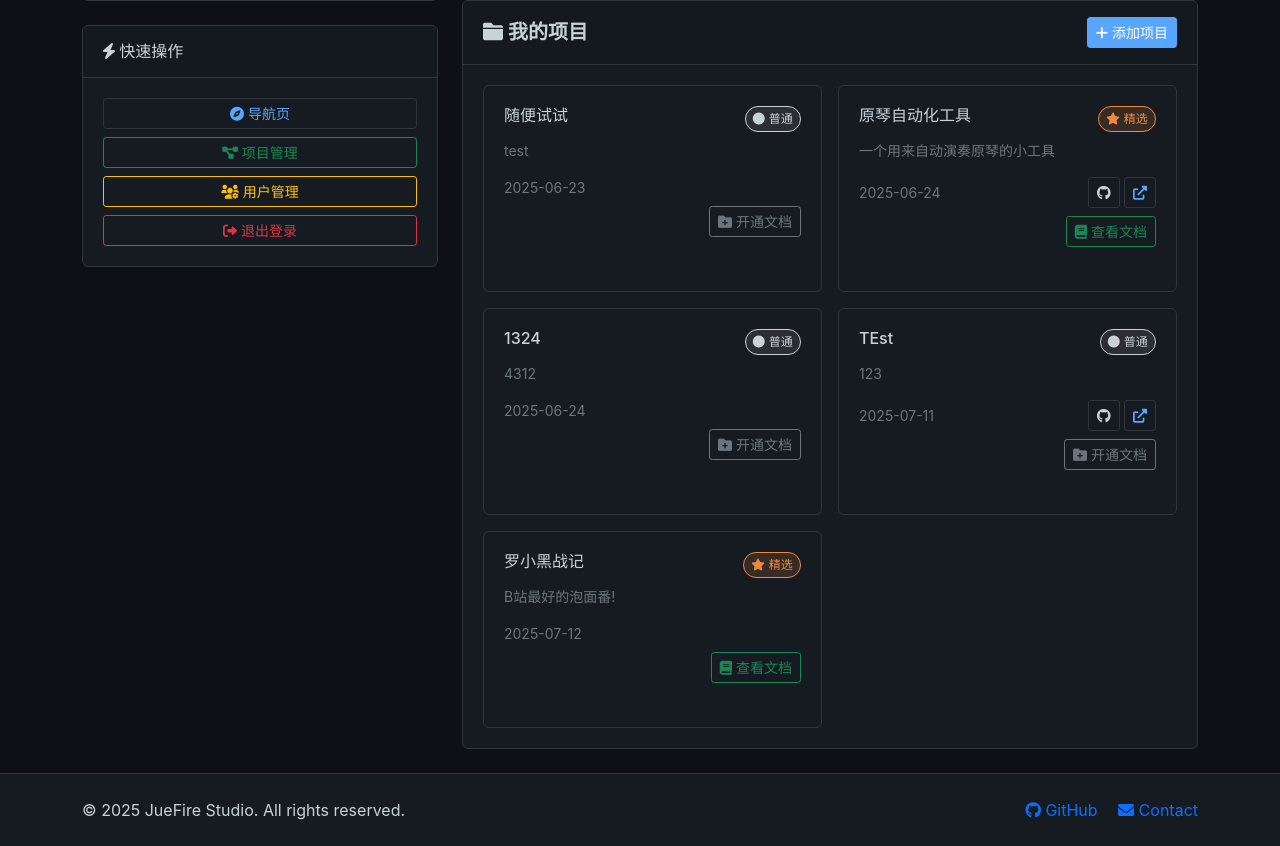
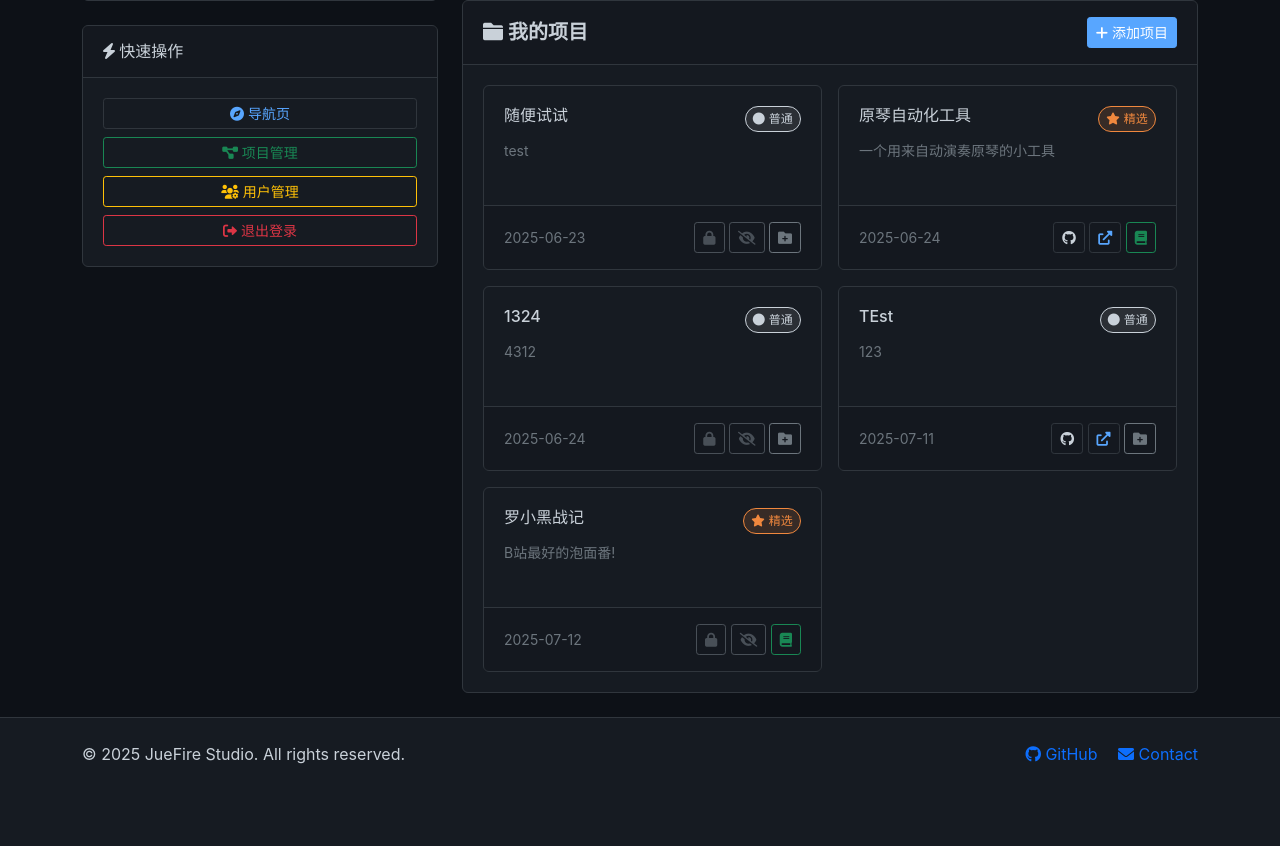
Before and after one commit to Churk-Ben/JuFireX, a Flask app: page /profile in a window 1280 px wide. Shown: the part 242-1088 px from the top of the page. After the commit the page ends 1006 px from the top, so only its background shows below. Run offline with Flask 3, Linux system fonts and the light colour scheme; a user stored in the database is signed in; some libraries are stand-ins or nearby versions.

Commit message:
refactor(profile): 优化项目卡片布局和按钮状态显示
- 将文档管理按钮移至卡片底部与其他按钮统一排列
- 为未设置仓库和演示的按钮添加禁用状态和提示
- 简化按钮样式，保持界面一致性

```diff
--- a/templates/profile.html
+++ b/templates/profile.html
@@ -187,24 +187,30 @@
                           {{ project.description[:80] }}
                           {% if project.description|length >= 80 %}...{% endif %}
                         </p>
+                      </div>
+                      <div class="card-footer">
                         <div class="d-flex justify-content-between align-items-center">
                           <small class="text-muted">{{ project.created_at.strftime('%Y-%m-%d') }}</small>
                           <div>
+                            <!-- 前往仓库按钮 -->
                             {% if project.github_url %}
                               <a href="{{ project.github_url }}" class="btn btn-sm btn-outline-light" target="_blank"><i class="fab fa-github"></i></a>
+                            {% else %}
+                              <button class="btn btn-sm btn-outline-secondary" disabled title="未设置仓库" style="opacity: 0.6; pointer-events: auto"><i class="fas fa-lock"></i></button>
                             {% endif %}
+                            <!-- 项目演示按钮 -->
                             {% if project.demo_url %}
                               <a href="{{ project.demo_url }}" class="btn btn-sm btn-outline-primary" target="_blank"><i class="fas fa-external-link-alt"></i></a>
+                            {% else %}
+                              <button class="btn btn-sm btn-outline-secondary" disabled title="未设置演示" style="opacity: 0.6; pointer-events: auto"><i class="fas fa-eye-slash"></i></button>
+                            {% endif %}
+                            <!-- 文档管理按钮 -->
+                            {% if project.docs_opened %}
+                              <a href="{{ url_for('project_docs', project_id=project.id) }}" class="btn btn-sm btn-outline-success" title="查看文档"><i class="fas fa-book"></i></a>
+                            {% else %}
+                              <button onclick="openDocs({{ project.id }})" class="btn btn-sm btn-outline-secondary" title="开通文档"><i class="fas fa-folder-plus"></i></button>
                             {% endif %}
                           </div>
-                        </div>
-                        <!-- 文档管理按钮 -->
-                        <div class="mt-2 d-flex justify-content-end">
-                          {% if project.docs_opened %}
-                            <a href="{{ url_for('project_docs', project_id=project.id) }}" class="btn btn-sm btn-outline-success"><i class="fas fa-book"></i> 查看文档</a>
-                          {% else %}
-                            <button onclick="openDocs({{ project.id }})" class="btn btn-sm btn-outline-secondary"><i class="fas fa-folder-plus"></i> 开通文档</button>
-                          {% endif %}
                         </div>
                       </div>
                     </div>
```
Also changed, not shown: projects/20250623-1/readme.md (added), projects/20250624-5/readme.md (added).
